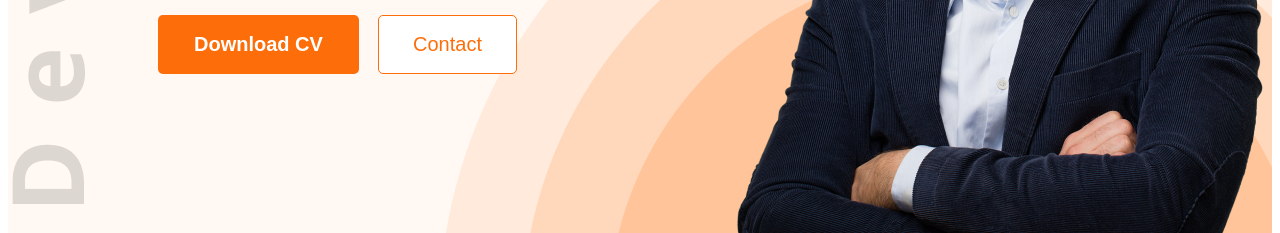
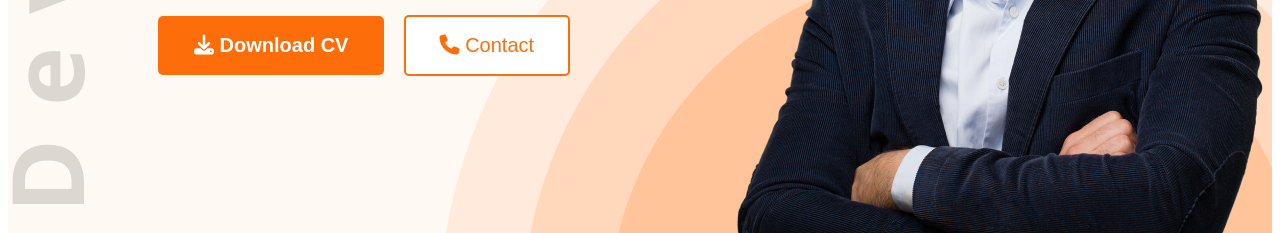
Before and after one commit to jonaedjoshim/portfolio, a plain HTML site: page index.html in a window 1280 px wide. Shown: the part 567-800 px from the top of the page. Drawn offline with Linux system fonts and the light colour scheme.

Commit message:
added font awesome icons

```diff
--- a/index.html
+++ b/index.html
@@ -5,6 +5,7 @@
     <meta charset="UTF-8">
     <meta name="viewport" content="width=device-width, initial-scale=1.0">
     <link rel="stylesheet" href="styles/styles.css">
+    <script src="https://kit.fontawesome.com/3cc97d6529.js" crossorigin="anonymous"></script>
     <title>Portfolio</title>
 </head>
 
@@ -25,8 +26,8 @@
                 <p class="script dark3">Shot what able cold new see hold.Friendly as an betrayed formerly he. Morning
                     because as to society
                     behaved moments.</p>
-                <button type="submit" class="primary-button">Download CV</button>
-                <button type="submit" class="second-button">Contact</button>
+                <button type="submit" class="primary-button"> <i class="fa-solid fa-download"></i> Download CV</button>
+                <button type="submit" class="second-button"> <i class="fa-solid fa-phone"></i> Contact</button>
             </div>
 
             <div class="hardy">
@@ -169,7 +170,7 @@
                     </article>
                 </div>
             </section>
-            <button type="submit" class="primary-button">Download CV</button>
+            <button type="submit" class="primary-button"> <i class="fa-solid fa-download"></i> Download CV</button>
         </section>
     </main>
     <footer class="footer-section">
--- a/styles/styles.css
+++ b/styles/styles.css
@@ -48,7 +48,7 @@
 }
 
 .second-button {
-    border: 1px solid #FD6E0A;
+    border: 2px solid #FD6E0A;
     border-radius: 5px;
     background-color: white;
     color: #FD6E0A;
```
